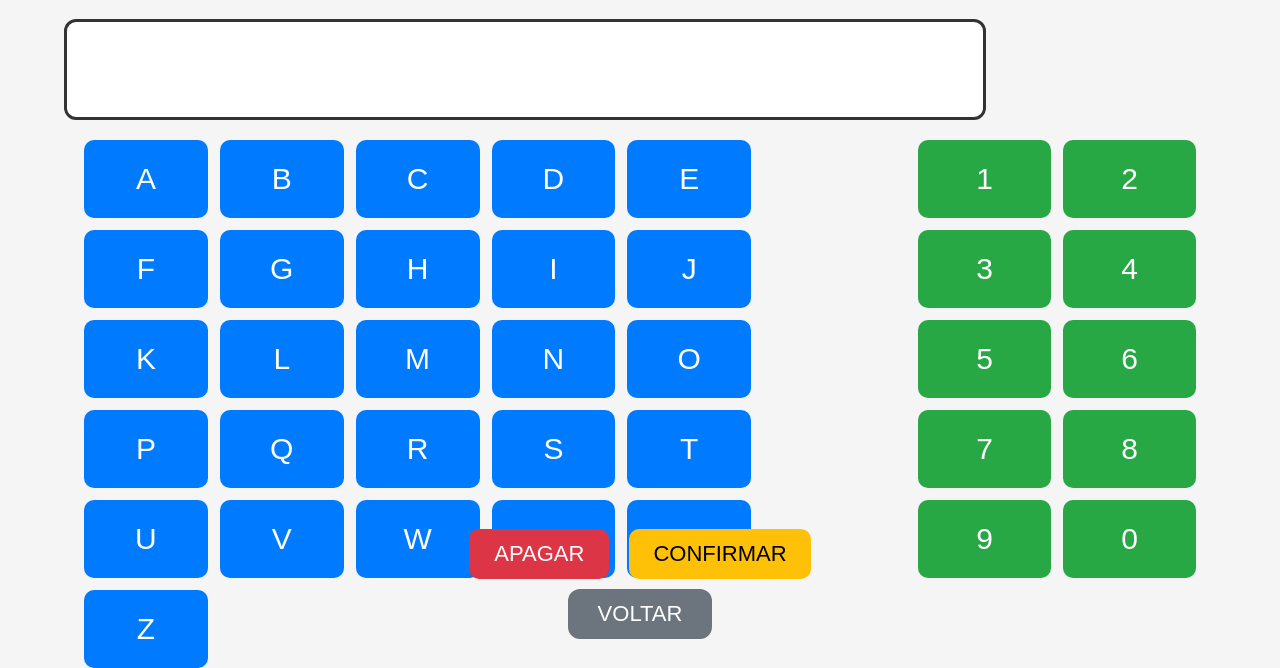
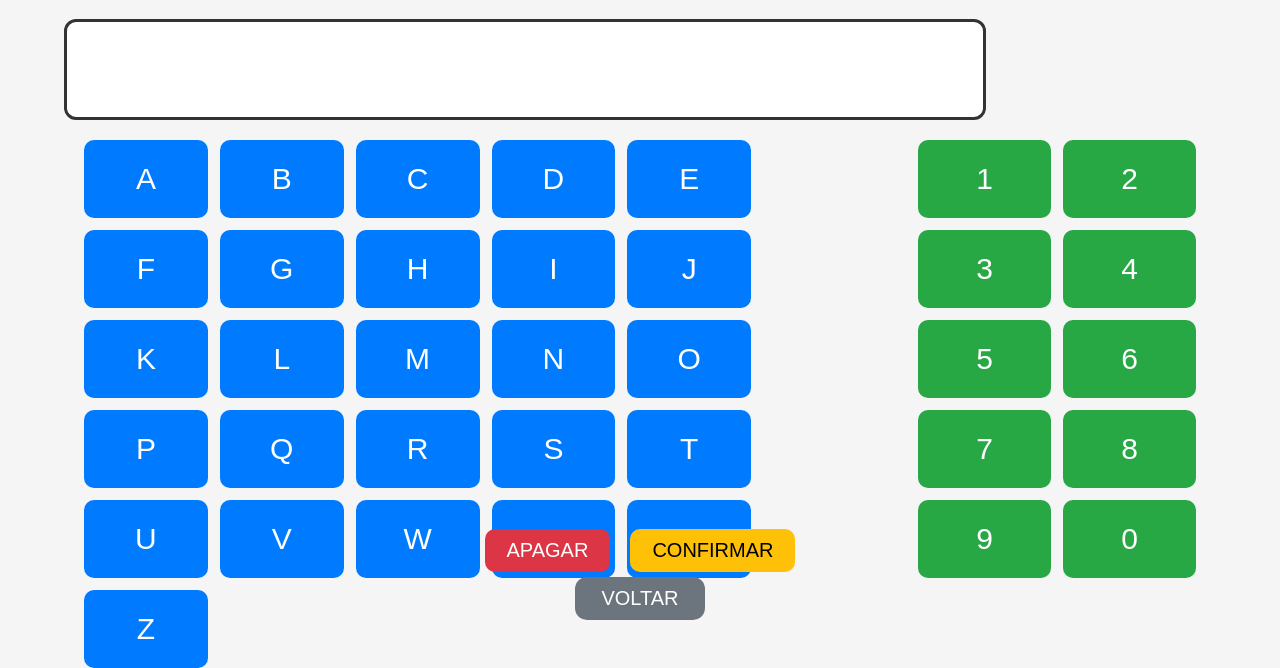
Before and after one commit to PedroMoeziaJr/programa_prime_park, a Flask app: page /saida in a window 1280 px wide. Shown: the part 145-813 px from the top of the page. Run offline with Flask 3, Linux system fonts and the light colour scheme.

Commit message:
Update style.css

```diff
--- a/static/style.css
+++ b/static/style.css
@@ -69,9 +69,9 @@ p {
 
 /* VOLTAR nas telas de entrada/saída — versão menor */
 .screen .btn-back {
-    padding: 12px 30px;
-    font-size: 22px;
-    margin-top: 10px;
+    padding: 10px 26px;
+    font-size: 20px;
+    margin-top: 5px;
 }
 
 /* ===========================
@@ -152,9 +152,9 @@ p {
 /* Correção REAL: botões menores */
 .keyboard-actions .key {
     width: auto;
-    padding: 12px 24px;
-    font-size: 22px;
-    min-width: 140px;
+    padding: 10px 22px;
+    font-size: 20px;
+    min-width: 120px;
 }
 
 .key-action {
@@ -168,8 +168,16 @@ p {
 }
 
 /* ===========================
-   TELA DE RELATÓRIO DO PÁTIO
+   TELA DE RELATÓRIO DO PÁTIO — RESTAURADA
 =========================== */
+
+.admin-screen {
+    display: flex;
+    flex-direction: column;
+    align-items: center;
+    margin-top: 30px;
+}
+
 .password-input {
     font-size: 36px;
     padding: 12px;
@@ -180,12 +188,12 @@ p {
     margin-bottom: 20px;
 }
 
-/* Teclado numérico compacto */
+/* Teclado numérico vertical (como era antes) */
 .password-keyboard {
-    display: grid;
-    grid-template-columns: repeat(3, 1fr);
-    gap: 12px;
-    width: 40%;
+    display: flex;
+    flex-direction: column;
+    gap: 10px;
+    width: 20%;
 }
 
 .password-key {
```
